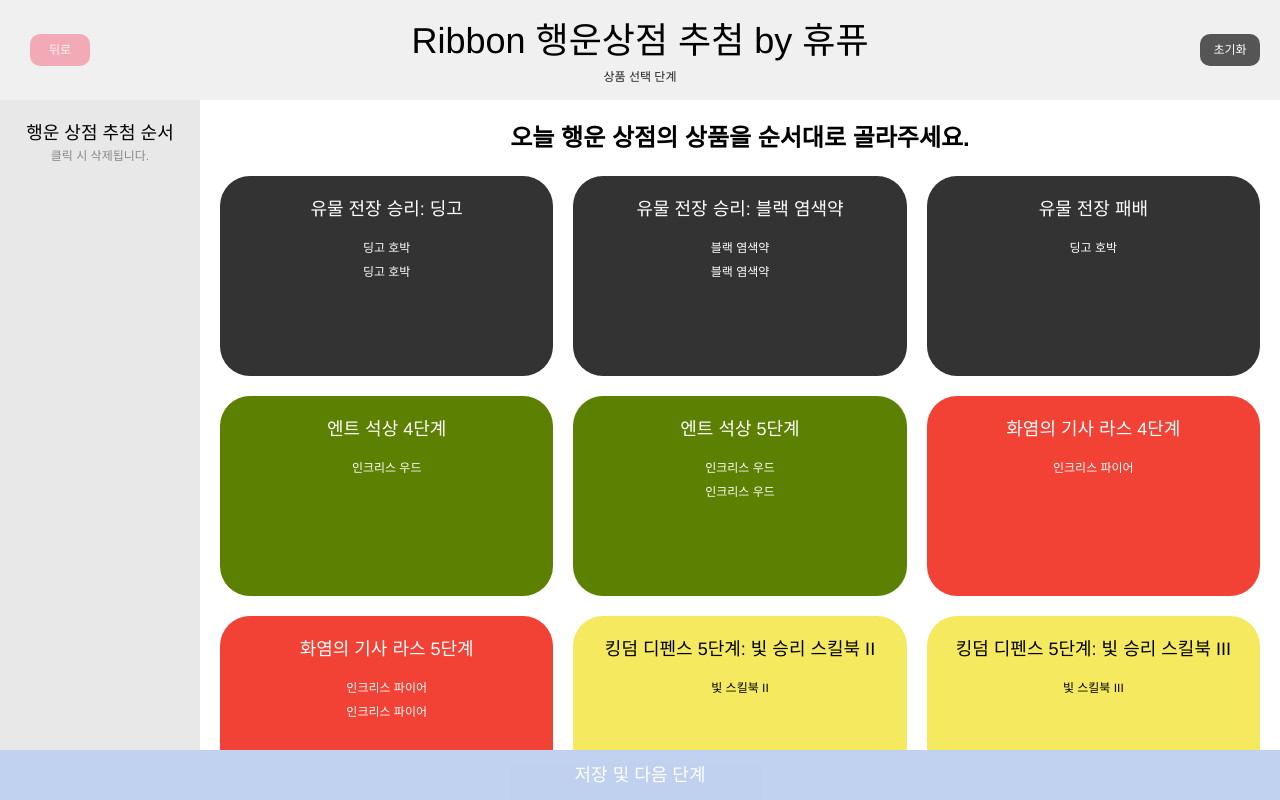
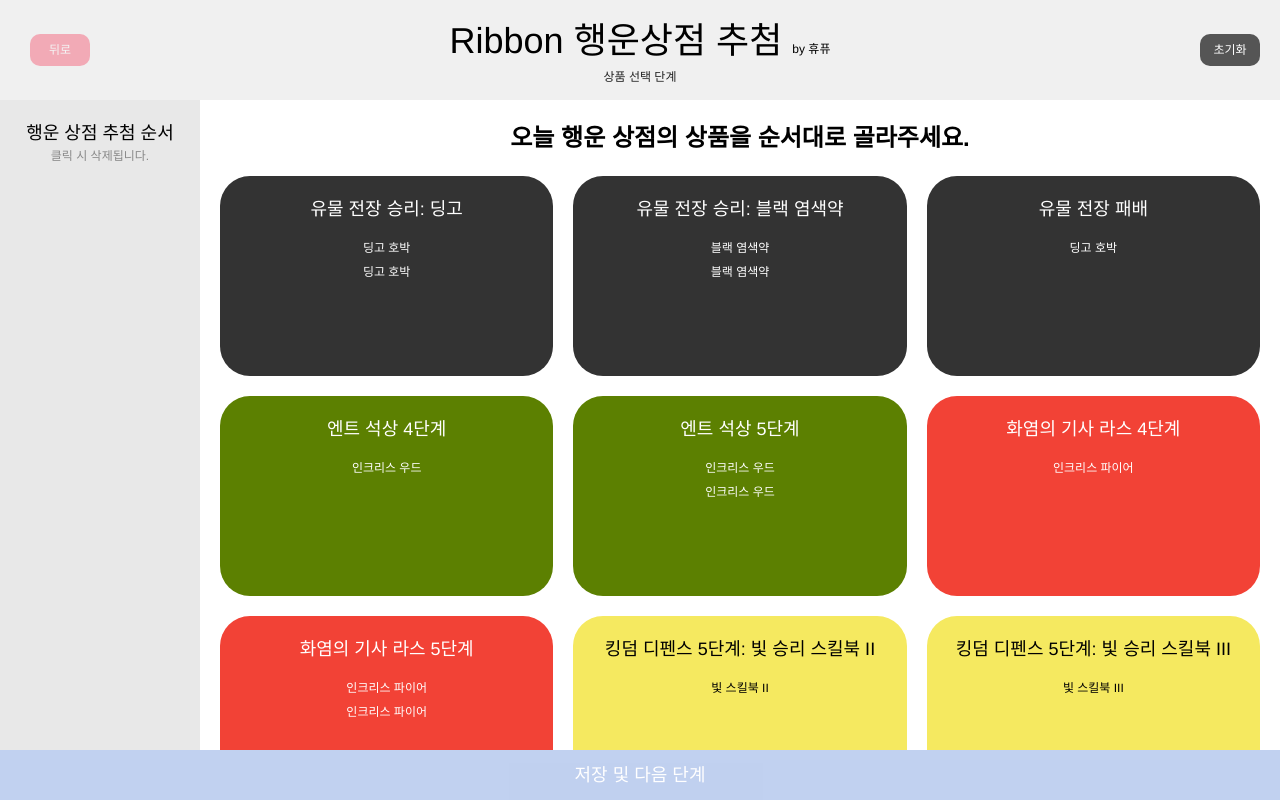
Before and after one commit to huepyu/ribbon-lucky, a plain HTML site: page index.html in a window 1280 px wide. Drawn offline with nearby package versions, Linux system fonts and the light colour scheme.

Commit message:
Update style

```diff
--- a/app.css
+++ b/app.css
@@ -36,6 +36,10 @@ body {
 .title-text {
     font-size: 36px;
     color: #000;
+}
+
+.title-text span {
+    font-size: 12px;
 }
 
 .title-step {
--- a/main.js
+++ b/main.js
@@ -85,7 +85,7 @@ function App() {
             <div className="root-title">
                 <button className="title-btn back-btn" disabled={step === 1} onClick={goBack}>뒤로</button>
                 <div className="title-wrapper">
-                    <p className="title-text">Ribbon 행운상점 추첨 by 휴퓨</p>
+                    <p className="title-text">Ribbon 행운상점 추첨 <span>by 휴퓨</span></p>
                     <p className="title-step">{getStepText()}</p>
                 </div>
                 <button className="title-btn reset-btn" onClick={reset}>초기화</button>
```
